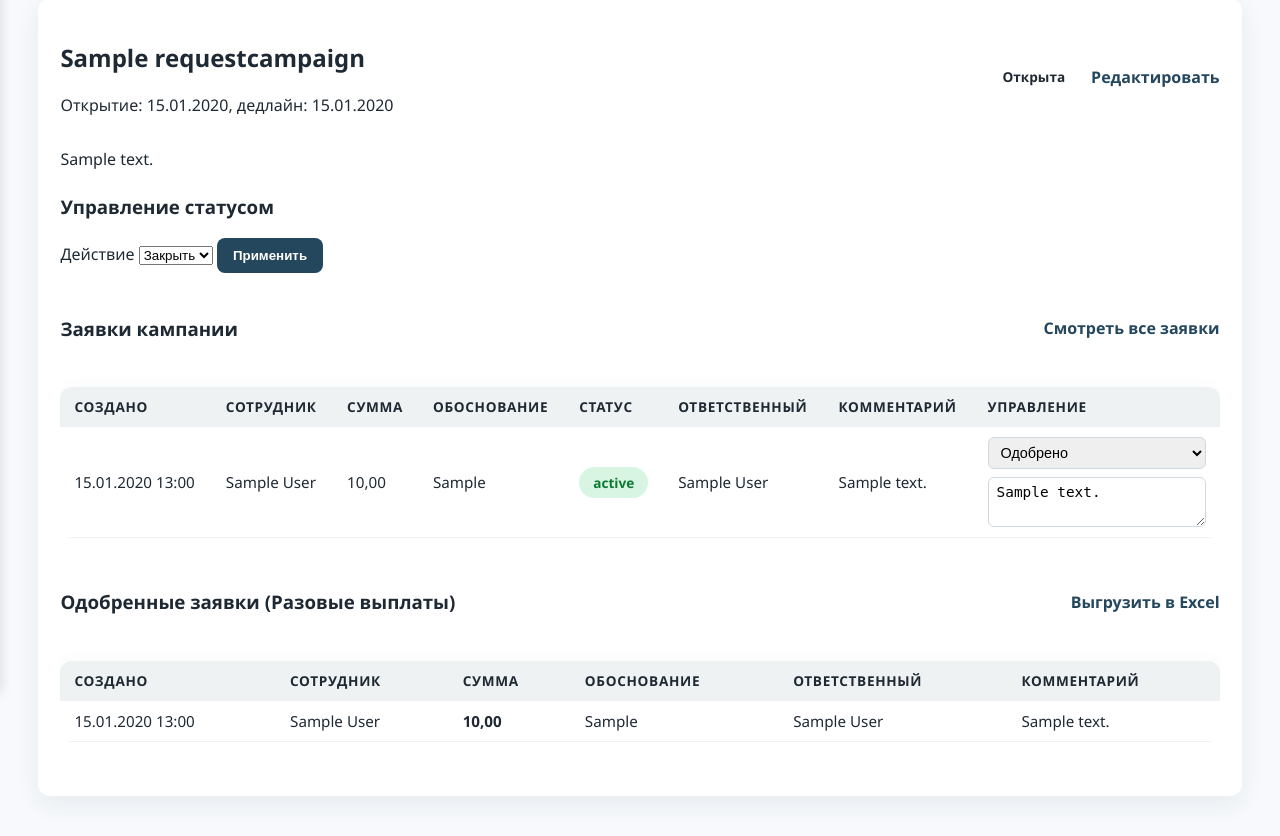
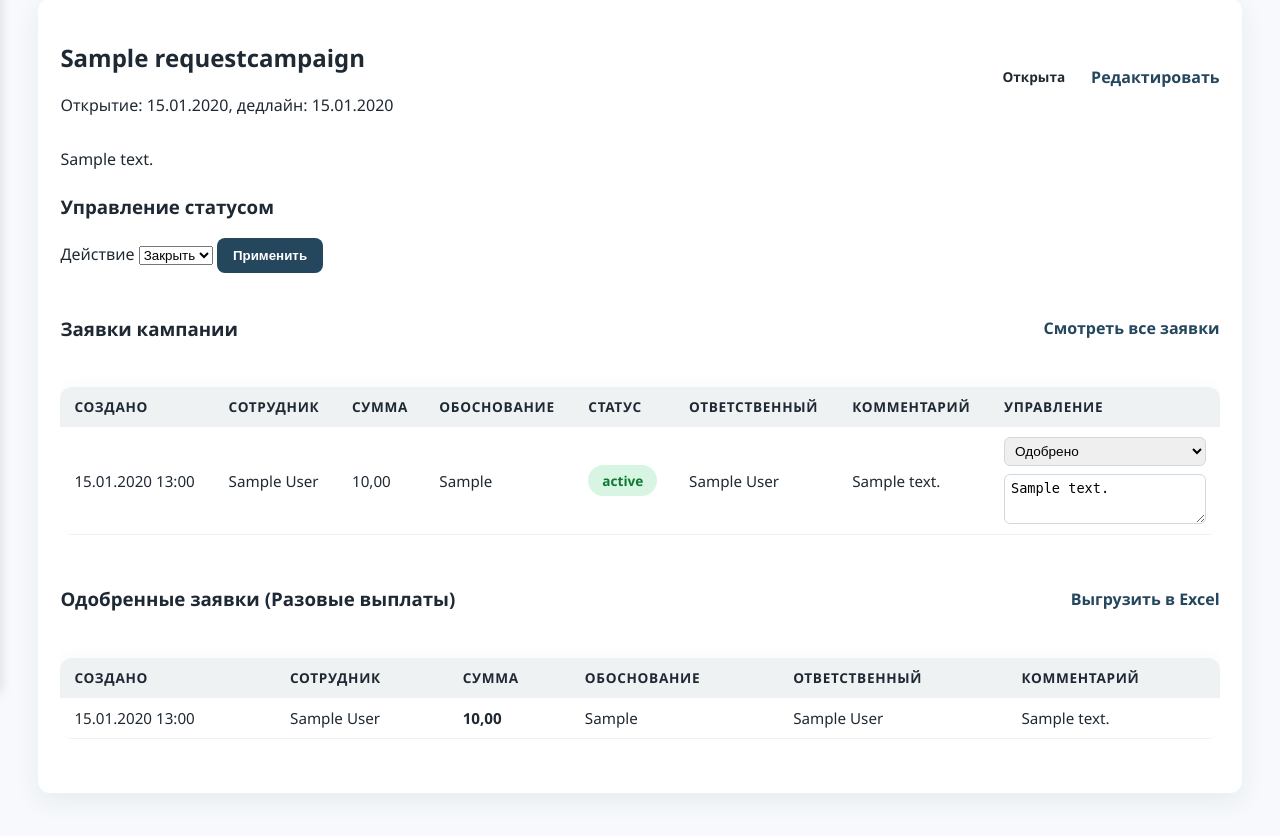
Before and after one commit to wowochkin/stimul_ico, a Django app: page /one-time/campaigns/1/ in a window 1280 px wide. Shown: the part 107-943 px from the top of the page. After the commit the page ends 916 px from the top, so only its background shows below. Run offline with Django 5.2, Linux system fonts and the light colour scheme; a user stored in the database is signed in; data comes from the database, SQL or seed files in the repository; tables that the repository leaves empty hold one stand-in row (values such as "Sample post"); parts of the project's set-up code (start-up, migrations or seed data) failed here and were passed over.

Commit message:
Update CSS for table inputs and adjust column width in request list template for improved layout and usability.

```diff
--- a/backend/static/css/main.css
+++ b/backend/static/css/main.css
@@ -215,10 +215,14 @@ a:hover {
 .table td input[type="url"] {
     width: 100%;
     min-width: 0;
-    font-size: 0.9rem;
-    padding: 6px 8px;
+    font-size: 0.85rem;
+    padding: 5px 6px;
     border: 1px solid #d1d9e0;
     border-radius: 6px;
+}
+
+.table td select {
+    padding-right: 20px;
 }
 
 .table td textarea {
--- a/backend/stimuli/templates/stimuli/request_list.html
+++ b/backend/stimuli/templates/stimuli/request_list.html
@@ -57,7 +57,7 @@
                             <th>Обоснование</th>
                             <th>Комментарий администратора</th>
                             {% if show_manage_column %}
-                                <th style="width:180px;">Управление</th>
+                                <th style="width:220px; min-width:220px;">Управление</th>
                             {% endif %}
                         </tr>
                     </thead>
```
